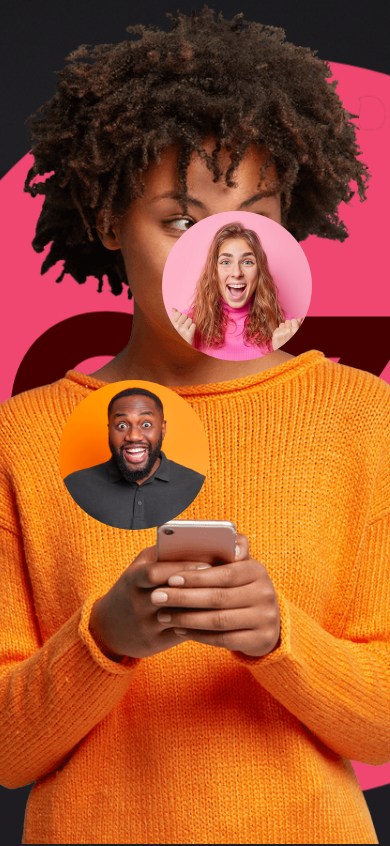
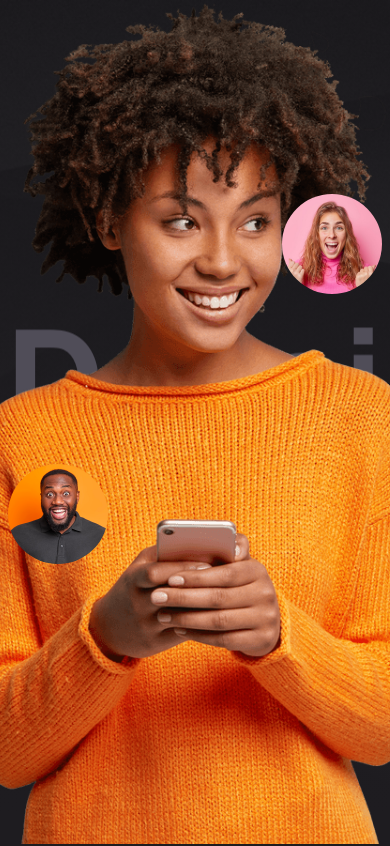
Before and after one commit to MRNickdown01/animation_Project, a React (Create React App) app: page / in a window 390 px wide. Shown: the top 846 px of the page. Built offline with nearby package versions, Linux system fonts and the light colour scheme.

Commit message:
resposive view

```diff
--- a/src/Pages/AboutSection/index.css
+++ b/src/Pages/AboutSection/index.css
@@ -1,5 +1,6 @@
 .about-bg-section {
   background-color: #1e1c20;
+  overflow: hidden;
 }
 
 .about_team_img {
@@ -70,3 +71,18 @@
     width: 150px;
   }
 }
+
+@media screen and (max-width: 720px) {
+  .about_team_img > img {
+    height: 400px;
+    /* background-image: radial-gradient(
+        circle at 50% 0,
+        rgba(0, 0, 0, 0) 36%,
+        #1e1c20 90%
+      ),
+      url(../../assets/team_1.png); */
+    background-position: 0 0, 50%;
+    background-repeat: repeat, no-repeat;
+    background-size: auto, contain;
+  }
+}
--- a/src/Pages/AmazingProduct/index.css
+++ b/src/Pages/AmazingProduct/index.css
@@ -1,5 +1,6 @@
 .product_bg_section {
   background-color: #1e1c20;
+  overflow: hidden;
 }
 
 .Product_demo_girl {
--- a/src/Pages/HeaderSection/index.css
+++ b/src/Pages/HeaderSection/index.css
@@ -1,3 +1,7 @@
+.header_section_bg {
+  overflow: hidden;
+}
+
 .header-hero-img {
   background-image: linear-gradient(rgba(36, 34, 39, 0.66), #1e1c20 97%),
     url(../../assets/hero-bg_1.jpg);
@@ -101,3 +105,30 @@
     opacity: 1;
   }
 }
+
+@media screen and (max-width: 720px) {
+  .avtar-fram_2 > img {
+    width: 100px;
+    height: 100px;
+    top: 23%;
+    right: 2%;
+  }
+  .avtar-fram_1 > img {
+    width: 100px;
+    height: 100px;
+    top: 55%;
+    left: 2%;
+  }
+  .hero-circle {
+    left: 45%;
+    height: 100px;
+    animation: zoomInOut 5s;
+  }
+  .header-hero-text {
+    left: 50%;
+  }
+  .header-hero-text > h1 {
+    font-size: 140px;
+    letter-spacing: 0px;
+  }
+}
--- a/src/Pages/HeaderSection/index.js
+++ b/src/Pages/HeaderSection/index.js
@@ -8,7 +8,7 @@ import AboutSection from "../AboutSection";
 const HeaderSection = () => {
   useEffect(() => {});
   return (
-    <section>
+    <section className="header_section_bg">
       <div className="header-hero-img">
         <img className="aimation-girl-img" src={simpling_girl} />
         <div className="header-hero-text">
--- a/src/Pages/ReviewSection/index.css
+++ b/src/Pages/ReviewSection/index.css
@@ -1,5 +1,6 @@
 .review_bg_section {
   background: #1e1c20;
+  overflow: hidden;
 }
 .review_details_div {
   padding: 60px;
```
